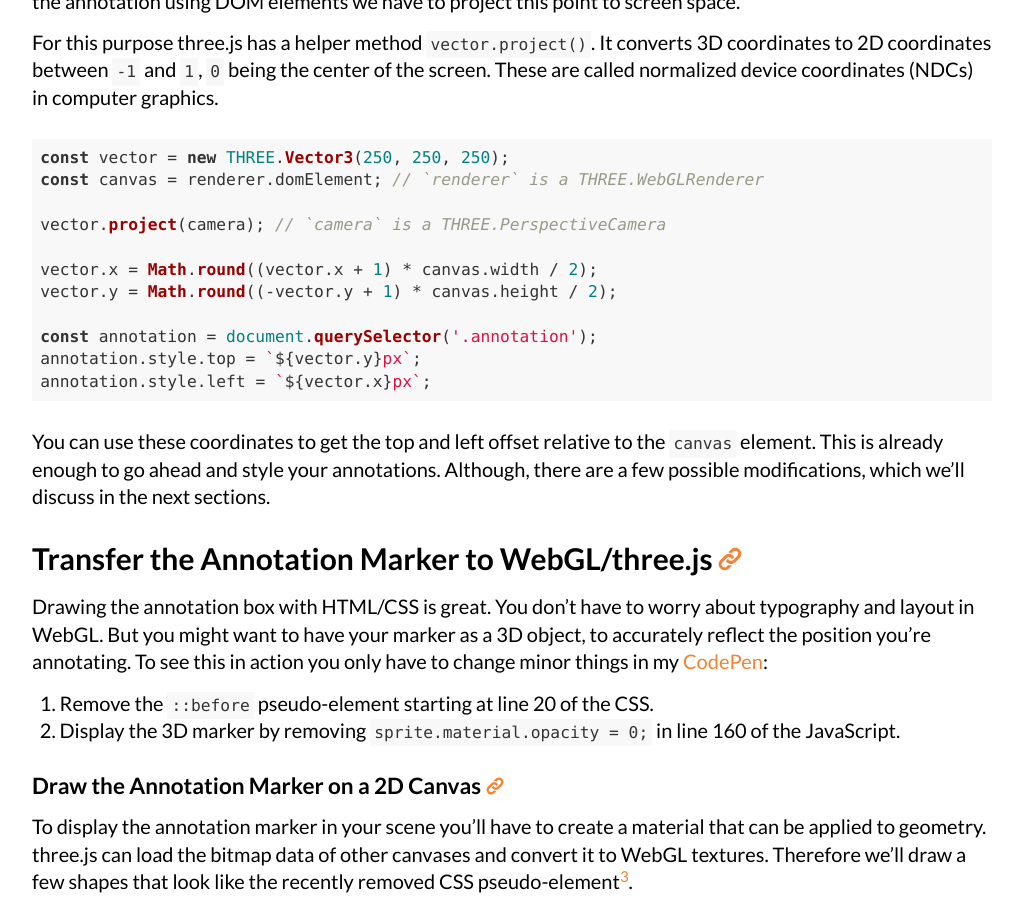
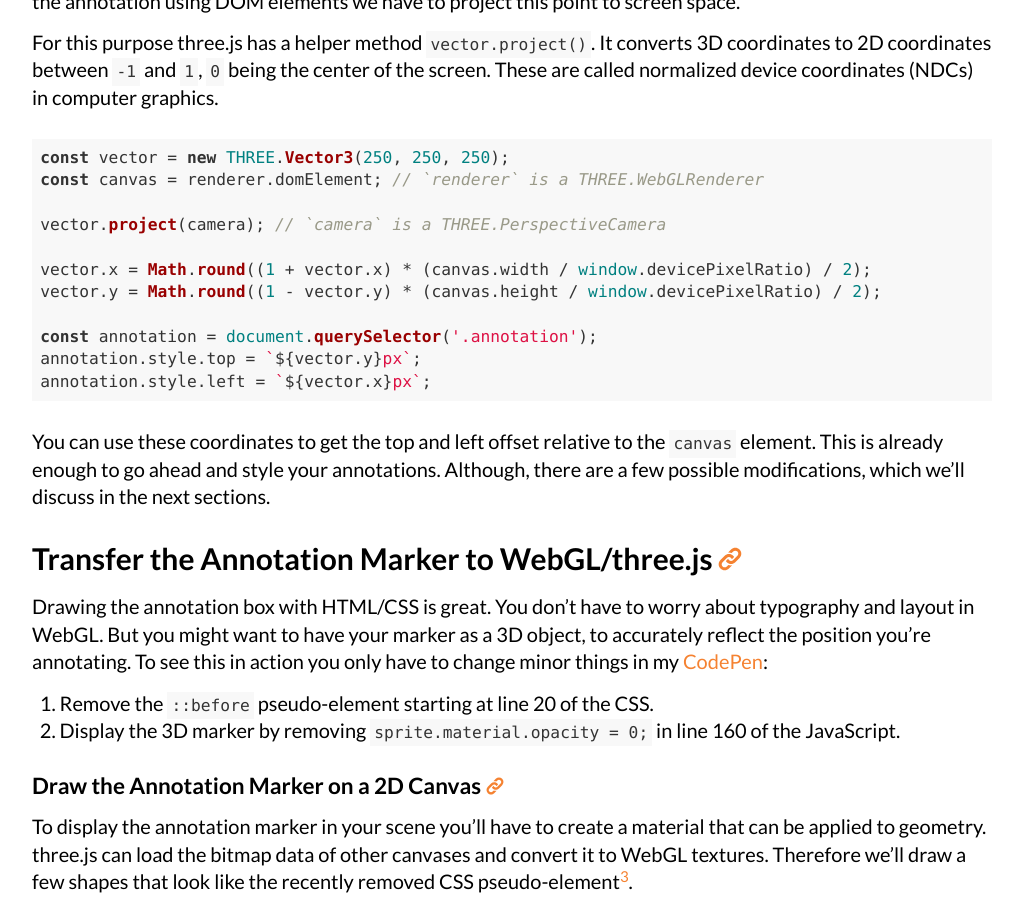
Before and after one commit to Lorti/manu.ninja, a Jekyll site: the page built from _posts/2017-05-30-webgl-three-js-annotations.md, in a window 1280 px wide and 900 px high, scrolled down 1347 px. Shown: the whole window, without its empty margins (128-1150 px from the left). Built offline with Jekyll 4.4.1, drawn with Linux system fonts in a browser that asks for light colours; nearby versions of some CDN libraries; comment, search, counter and statistics services are not loaded; some of the changed text lies outside the part shown.

Commit message:
window.devicePixelRatio

```diff
--- a/_posts/2017-05-30-webgl-three-js-annotations.md
+++ b/_posts/2017-05-30-webgl-three-js-annotations.md
@@ -44,8 +44,8 @@ const canvas = renderer.domElement; // `renderer` is a THREE.WebGLRenderer
 
 vector.project(camera); // `camera` is a THREE.PerspectiveCamera
 
-vector.x = Math.round((vector.x + 1) * canvas.width / 2);
-vector.y = Math.round((-vector.y + 1) * canvas.height / 2);
+vector.x = Math.round((1 + vector.x) * (canvas.width / window.devicePixelRatio) / 2);
+vector.y = Math.round((1 - vector.y) * (canvas.height / window.devicePixelRatio) / 2);
 
 const annotation = document.querySelector('.annotation');
 annotation.style.top = `${vector.y}px`;
```
